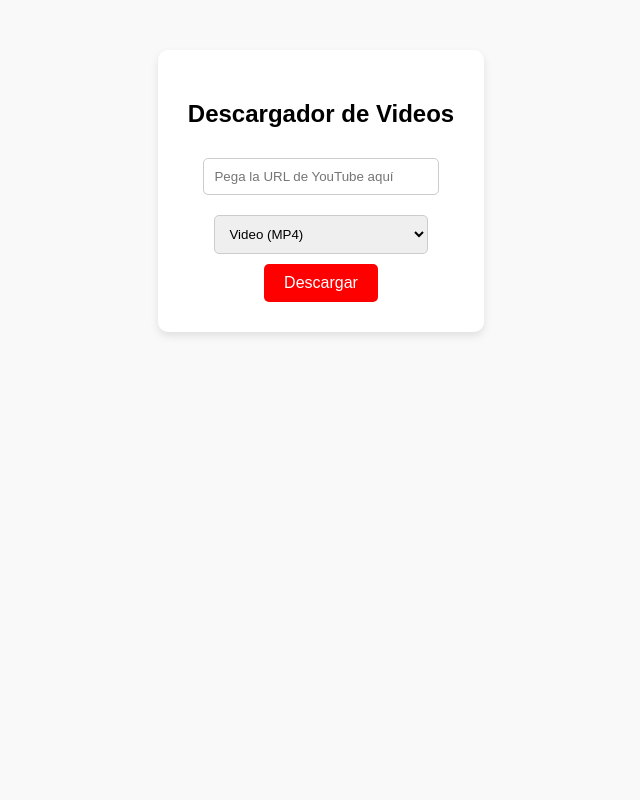
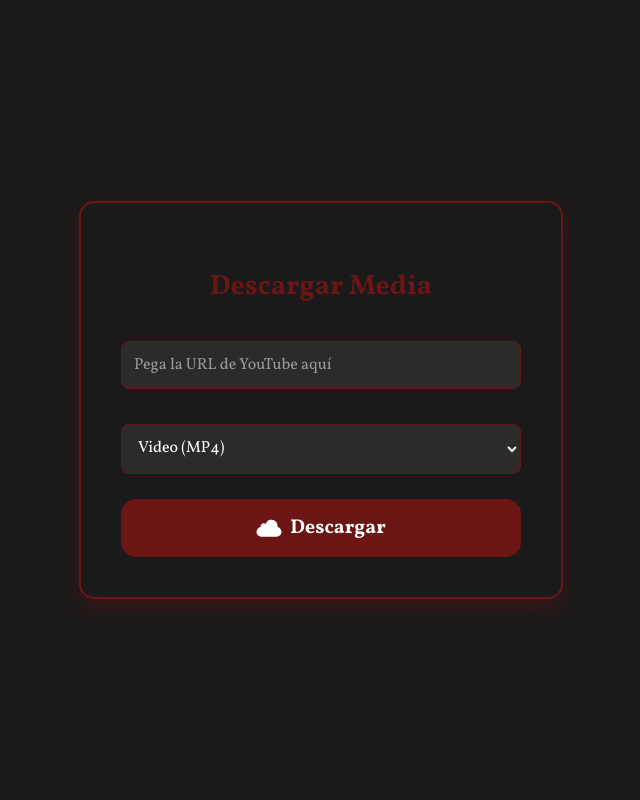
Before and after one commit to Alexxxx168/descargador--yt, a Flask app: page / in a window 1280 px wide. Shown: the whole page, without its empty margins (319-959 px from the left). Run offline with Flask 3, Linux system fonts and the light colour scheme.

Commit message:
Actualizando el diseño con colores y botón animado

```diff
--- a/templates/index.html
+++ b/templates/index.html
@@ -4,26 +4,150 @@
     <meta charset="UTF-8">
     <meta name="viewport" content="width=device-width, initial-scale=1.0">
     <title>Descargador de YouTube</title>
+
+    <!-- Importando la fuente VOLLKORN de Google Fonts -->
+    <link rel="preconnect" href="https://fonts.googleapis.com">
+    <link rel="preconnect" href="https://fonts.gstatic.com" crossorigin>
+    <link href="https://fonts.googleapis.com/css2?family=Vollkorn:wght@400;700;900&display=swap" rel="stylesheet">
+
     <style>
-        body { font-family: Arial, sans-serif; text-align: center; margin-top: 50px; background-color: #f9f9f9; }
-        .contenedor { background: white; padding: 30px; border-radius: 10px; box-shadow: 0 4px 8px rgba(0,0,0,0.1); display: inline-block; }
-        input[type="text"], select { width: 80%; padding: 10px; margin: 10px 0; border: 1px solid #ccc; border-radius: 5px; }
-        button { background-color: #ff0000; color: white; border: none; padding: 10px 20px; font-size: 16px; border-radius: 5px; cursor: pointer; }
-        button:hover { background-color: #cc0000; }
+        /* ESTILOS GENERALES DE LA PÁGINA */
+        body {
+            font-family: 'Vollkorn', serif;
+            background-color: #1A1A1A; /* Jet Black */
+            color: white;
+            display: flex;
+            justify-content: center;
+            align-items: center;
+            height: 100vh;
+            margin: 0;
+        }
+
+        .contenedor {
+            background-color: #1A1A1A;
+            border: 2px solid #6B1615; /* Deep Maroon */
+            box-shadow: 0 10px 25px rgba(107, 22, 21, 0.4); /* Sombra granate */
+            padding: 40px;
+            border-radius: 15px;
+            text-align: center;
+            width: 90%;
+            max-width: 400px;
+        }
+
+        h2 {
+            color: #6B1615; /* Deep Maroon */
+            margin-bottom: 25px;
+            font-size: 28px;
+            font-weight: 700;
+        }
+
+        /* ESTILOS DE LOS CAMPOS DE TEXTO Y SELECCIÓN */
+        input[type="text"], select {
+            width: 100%;
+            padding: 12px;
+            margin: 10px 0 25px 0;
+            border: 1px solid #6B1615;
+            border-radius: 8px;
+            background-color: #2b2b2b; /* Un negro un poco más claro para contraste */
+            color: white;
+            font-family: 'Vollkorn', serif;
+            font-size: 16px;
+            box-sizing: border-box;
+            outline: none;
+        }
+
+        input[type="text"]::placeholder {
+            color: #999;
+        }
+
+        input[type="text"]:focus, select:focus {
+            box-shadow: 0 0 8px rgba(107, 22, 21, 0.8);
+        }
+
+        /* CSS DEL BOTÓN ANIMADO */
+        .btn-contenedor {
+            display: flex;
+            justify-content: center;
+            width: 100%;
+        }
+
+        button {
+            font-family: 'Vollkorn', serif;
+            font-size: 20px;
+            background: #6B1615; /* Adaptado al Deep Maroon */
+            color: white;
+            fill: white;
+            padding: 0.7em 1em;
+            padding-left: 0.9em;
+            display: flex;
+            align-items: center;
+            justify-content: center;
+            cursor: pointer;
+            border: none;
+            border-radius: 15px;
+            font-weight: 700;
+            width: 100%;
+        }
+
+        button span {
+            display: block;
+            margin-left: 0.3em;
+            transition: all 0.3s ease-in-out;
+        }
+
+        button svg {
+            display: block;
+            transform-origin: center center;
+            transition: transform 0.3s ease-in-out;
+        }
+
+        button:hover {
+            background: #4a0f0e; /* Un tono más oscuro del Maroon al pasar el mouse */
+        }
+
+        button:hover .svg-wrapper {
+            transform: scale(1.25);
+            transition: 0.5s linear;
+        }
+
+        button:hover svg {
+            transform: translateX(3em) scale(1.1); /* Distancia ajustada para la palabra "Descargar" */
+            fill: #fff;
+        }
+
+        button:hover span {
+            opacity: 0;
+            transition: 0.5s linear;
+        }
+
+        button:active {
+            transform: scale(0.95);
+        }
     </style>
 </head>
 <body>
     <div class="contenedor">
-        <h2>Descargador de Videos</h2>
+        <h2>Descargar Media</h2>
         <form action="/descargar" method="POST">
-            <input type="text" name="url" placeholder="Pega la URL de YouTube aquí" required><br>
+            <input type="text" name="url" placeholder="Pega la URL de YouTube aquí" required>
 
             <select name="formato">
                 <option value="1">Video (MP4)</option>
                 <option value="2">Solo Audio (MP3)</option>
-            </select><br>
+            </select>
 
-            <button type="submit">Descargar</button>
+            <div class="btn-contenedor">
+                <button type="submit">
+                  <div class="svg-wrapper-1">
+                    <div class="svg-wrapper">
+                      <svg xmlns="http://www.w3.org/2000/svg" viewBox="0 0 24 24" width="30" height="30" class="icon">
+                        <path d="M22,15.04C22,17.23 20.24,19 18.07,19H5.93C3.76,19 2,17.23 2,15.04C2,13.07 3.43,11.44 5.31,11.14C5.28,11 5.27,10.86 5.27,10.71C5.27,9.33 6.38,8.2 7.76,8.2C8.37,8.2 8.94,8.43 9.37,8.8C10.14,7.05 11.13,5.44 13.91,5.44C17.28,5.44 18.87,8.06 18.87,10.83C18.87,10.94 18.87,11.06 18.86,11.17C20.65,11.54 22,13.13 22,15.04Z"></path>
+                      </svg>
+                    </div>
+                  </div>
+                  <span>Descargar</span>
+                </button>
+            </div>
         </form>
     </div>
 </body>
```
